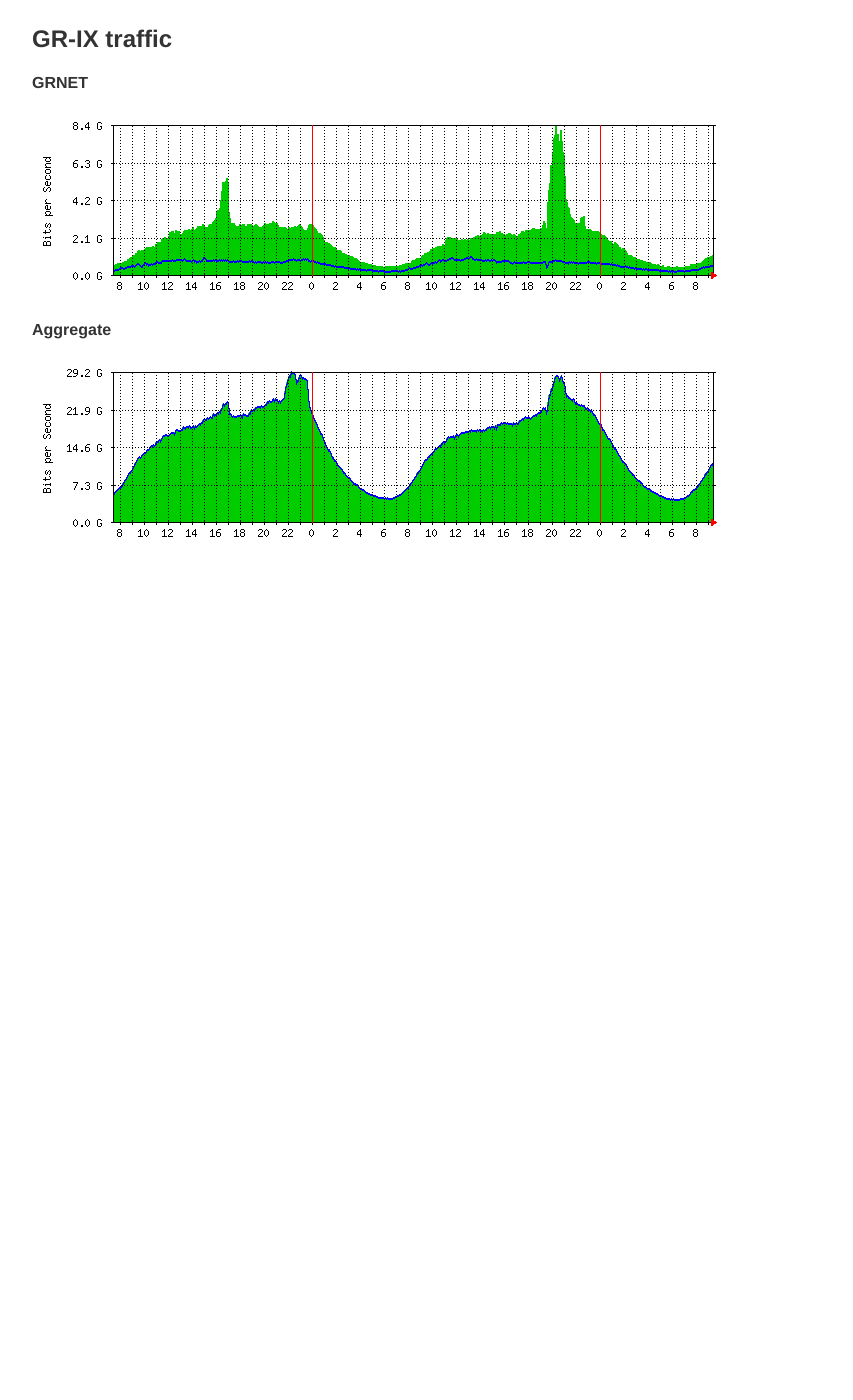
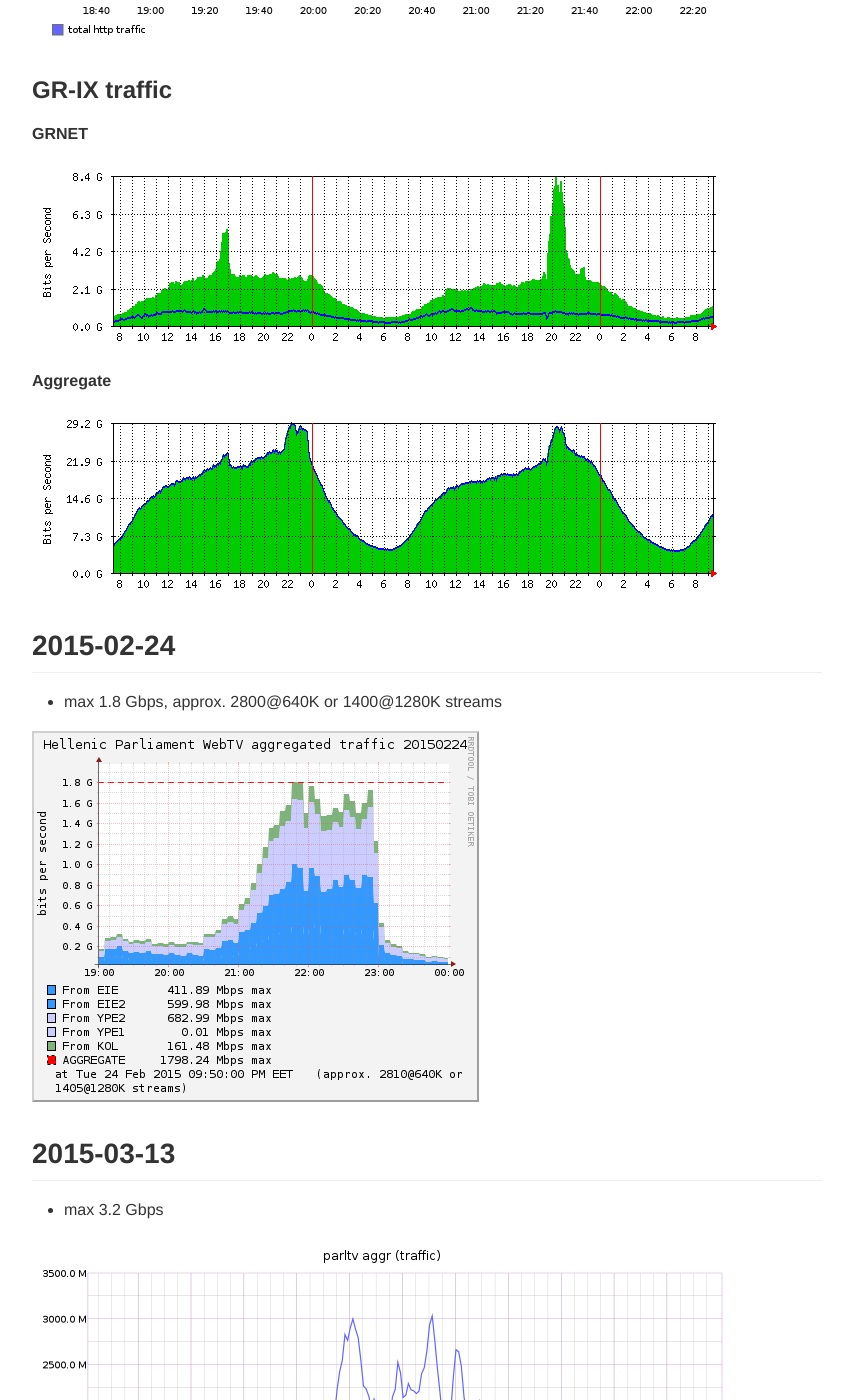
Before and after one commit to zmousm/parltv-bursts, a Jekyll site: the page built from index.md, in a window 1280 px wide and 1400 px high, scrolled down 50556 px. Shown: the whole window, without its empty margins (213-1066 px from the left). Built offline with Jekyll 4.4.1, drawn with Linux system fonts in a browser that asks for light colours; Markdown is read by kramdown in place of the engine named in the settings; before the commit the page ends 51144 px from its top, so only the background shows below that.

Commit message:
Add 2015-02-24 entry, 2015-03-13

```diff
--- a/index.md
+++ b/index.md
@@ -30,6 +30,8 @@ layout: index
 1. [2015-02-10](#2015-02-10)
 1. [2015-02-17](#2015-02-17)
 1. [2015-02-18](#2015-02-18)
+1. [2015-02-24](#2015-02-24)
+1. [2015-03-13](#2015-03-13)
 
 ## 2012-10-30
 * max 1K streams, 550 Mbps
@@ -296,3 +298,13 @@ layout: index
 ![20150218_grix_grnet](graphs/parltv_20150218_grix-grnet.png)
 #####Aggregate
 ![20150218_grix_total](graphs/parltv_20150218_grix-total.png)
+
+## 2015-02-24
+* max 1.8 Gbps, approx. 2800@640K or 1400@1280K streams
+
+![20150224_snmp](graphs/parltv_20150224_snmp.png)
+
+## 2015-03-13
+* max 3.2 Gbps
+
+![20150313_graphite_totalhttp](graphs/parltv_20150313_g-aggr-traffic.png)
```
Also changed, not shown: graphs/parltv_20150313_g-aggr-traffic.png (added).
